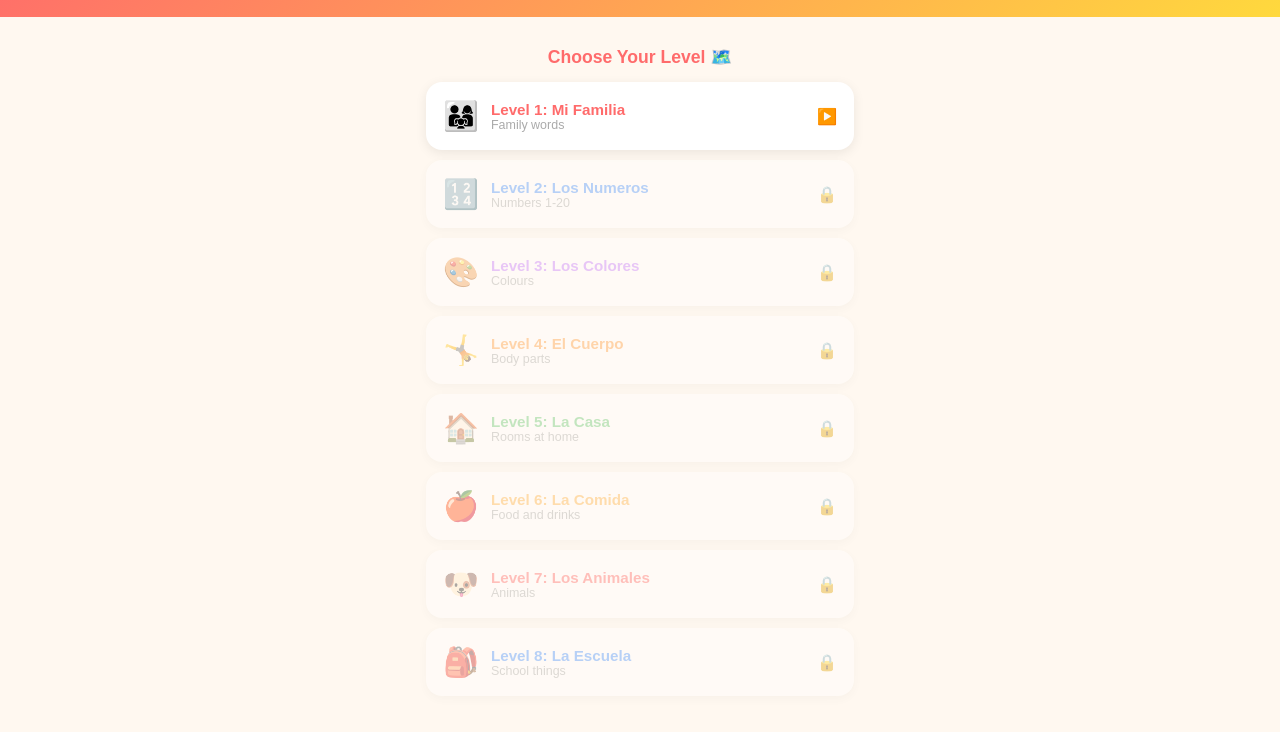
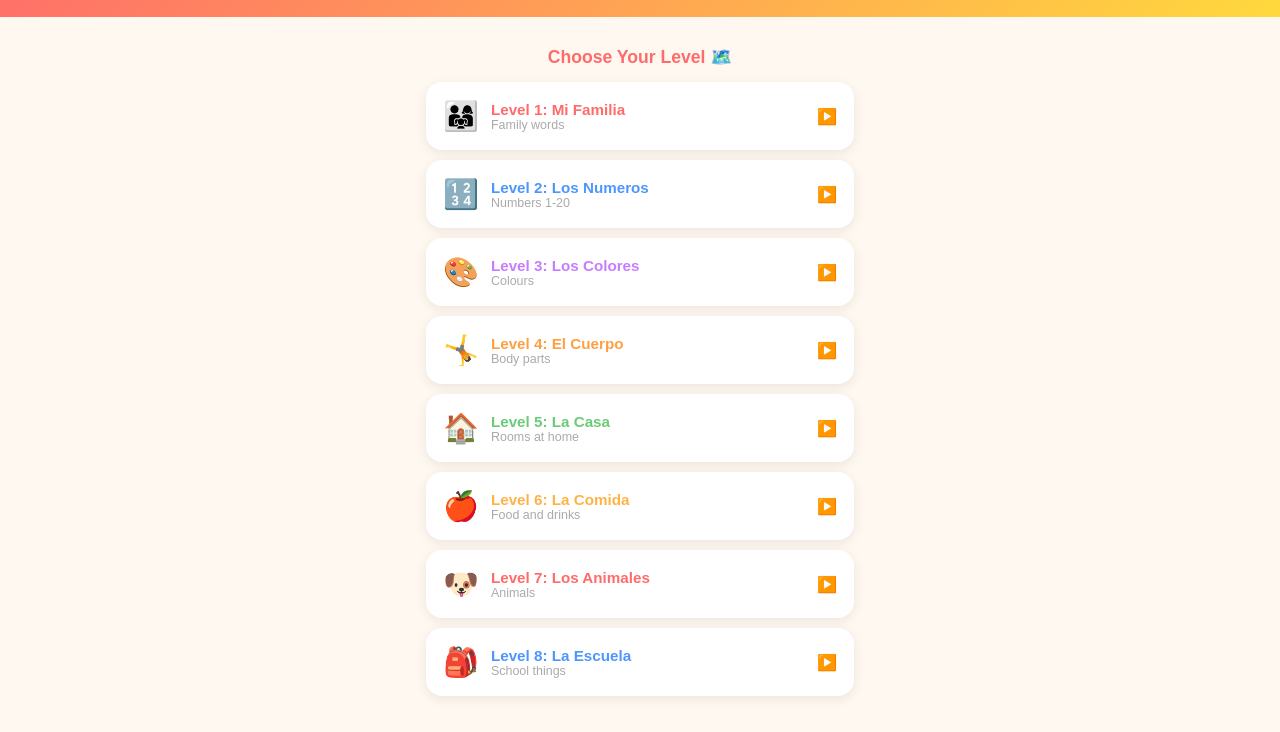
Before and after one commit to SushilaNahar/rishika-spanish, a plain HTML site: page index.html in a window 1280 px wide. Shown: the part 68-800 px from the top of the page. Drawn offline with Linux system fonts and the light colour scheme.

Commit message:
Update index.html

```diff
--- a/index.html
+++ b/index.html
@@ -173,7 +173,7 @@ function buildMap() {
   const list = document.getElementById('level-list');
   list.innerHTML = '';
   LEVELS.forEach((lv, i) => {
-    const unlocked = i === 0 || done.includes(i - 1);
+    const unlocked = true;
     const completed = done.includes(i);
     const div = document.createElement('div');
     div.className = 'level-card' + (completed ? ' done' : '') + (unlocked ? '' : ' locked');
```
